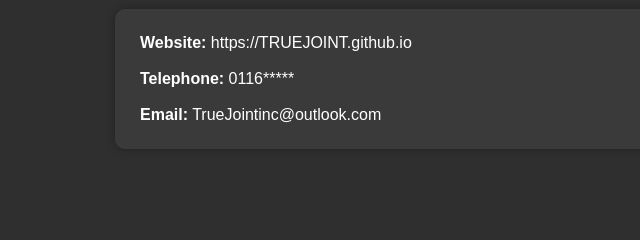
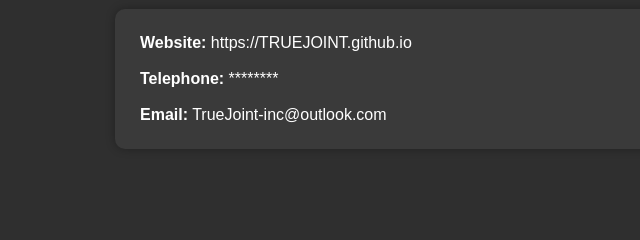
Before and after one commit to TrueJoint/TrueJoint.github.io, a plain HTML site: page index.html in a window 1280 px wide. Shown: the part 2438-2678 px from the top of the page, 0-640 px from the left. Drawn offline with Linux system fonts and the light colour scheme.

Commit message:
index.html

```diff
--- a/index.html
+++ b/index.html
@@ -396,11 +396,11 @@
 
       <br>
 
-      <p><strong>Telephone:</strong> 0116*****</p>
+      <p><strong>Telephone:</strong> ********</p>
 
       <br>
 
-      <p><strong>Email:</strong> TrueJointinc@outlook.com</p>
+      <p><strong>Email:</strong> TrueJoint-inc@outlook.com</p>
 
     </div>
 
```
